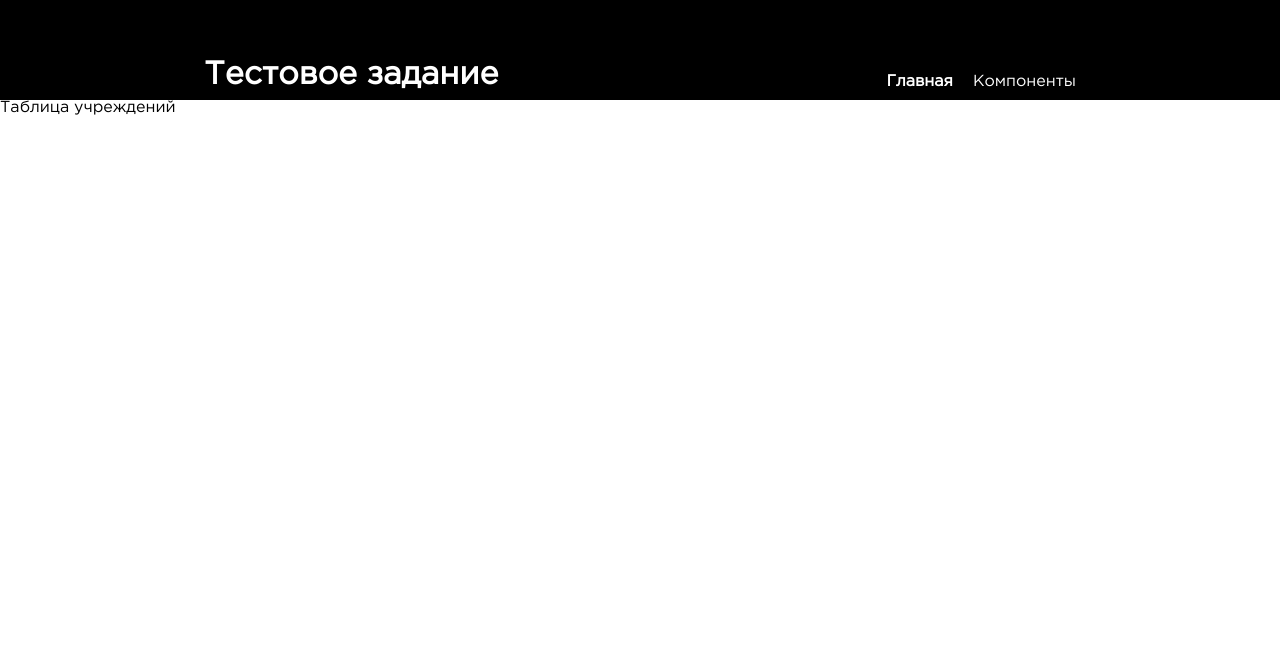
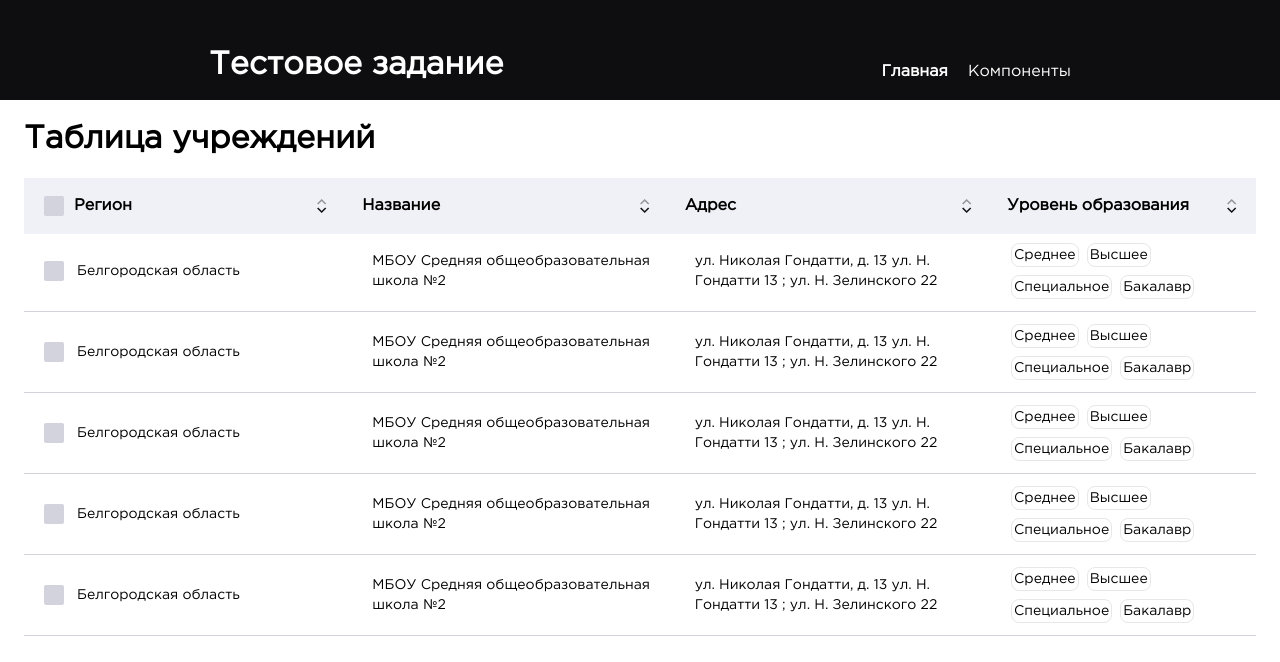
Before and after one commit to Hire-Hoffee/Schools-Table, a Vue app: page / in a window 1280 px wide. Shown: the top 662 px of the page. Built offline with nearby package versions, Linux system fonts and the light colour scheme.

Commit message:
table layout

```diff
--- a/src/App.vue
+++ b/src/App.vue
@@ -5,7 +5,13 @@ import AppHeader from '@/components/AppHeader.vue'
 
 <template>
   <AppHeader />
-  <RouterView />
+  <main>
+    <RouterView />
+  </main>
 </template>
 
-<style scoped></style>
+<style scoped>
+main {
+  margin: 24px;
+}
+</style>
--- a/src/components/AppHeader.vue
+++ b/src/components/AppHeader.vue
@@ -14,10 +14,10 @@ import { RouterLink } from 'vue-router'
 
 <style scoped lang="scss">
 header {
-  background-color: #000;
+  background-color: #0e0e10;
   height: 100px;
   color: #fff;
-  padding: 10px;
+  padding: 20px;
   display: flex;
   justify-content: space-around;
   align-items: flex-end;
--- /dev/null
+++ b/src/components/table/CheckBox.vue
@@ -0,0 +1,31 @@
+<template>
+  <input type="checkbox" />
+</template>
+
+<style scoped lang="scss">
+input[type='checkbox'] {
+  appearance: none;
+  width: 20px;
+  height: 20px;
+  border-radius: 2px;
+  cursor: pointer;
+  position: relative;
+  background-color: #d3d3de;
+}
+
+input[type='checkbox']:checked {
+  background-color: #1b1b1f;
+}
+
+input[type='checkbox']:checked::after {
+  content: '';
+  position: absolute;
+  left: 7px;
+  top: 4px;
+  width: 6px;
+  height: 10px;
+  border: solid white;
+  border-width: 0 2px 2px 0;
+  transform: rotate(45deg);
+}
+</style>
--- /dev/null
+++ b/src/components/table/EduTable.vue
@@ -0,0 +1,21 @@
+<script setup lang="ts">
+import HeaderLine from './HeaderLine.vue'
+import ItemLine from './ItemLine.vue'
+</script>
+
+<template>
+  <div class="container">
+    <HeaderLine />
+    <ItemLine />
+    <ItemLine />
+    <ItemLine />
+    <ItemLine />
+    <ItemLine />
+  </div>
+</template>
+
+<style scoped lang="scss">
+.container {
+  margin-top: 24px;
+}
+</style>
--- /dev/null
+++ b/src/components/table/HeaderLine.vue
@@ -0,0 +1,60 @@
+<script setup lang="ts">
+// import sortUp from '@/assets/images/sort_up.svg'
+import sortArrows from '@/assets/images/sort_arrows.svg'
+import CheckBox from './CheckBox.vue'
+</script>
+
+<template>
+  <div class="header">
+    <div class="item">
+      <div>
+        <CheckBox class="checkbox" />
+        <span>Регион</span>
+      </div>
+      <img :src="sortArrows" alt="sort" />
+    </div>
+    <div class="item">
+      <span>Название</span>
+      <img :src="sortArrows" alt="sort" />
+    </div>
+    <div class="item">
+      <span>Адрес</span>
+      <img :src="sortArrows" alt="sort" />
+    </div>
+    <div class="item">
+      <span>Уровень образования</span>
+      <img :src="sortArrows" alt="sort" />
+    </div>
+  </div>
+</template>
+
+<style scoped lang="scss">
+.header {
+  background-color: #f0f0f7;
+  font-weight: bold;
+  display: grid;
+  grid-template-columns: 1fr 1fr 1fr 265px;
+  height: 56px;
+  margin-bottom: 5px;
+
+  .item {
+    align-self: center;
+    display: flex;
+    justify-content: space-between;
+    padding: 0 16px;
+
+    div {
+      display: flex;
+      align-items: center;
+
+      .checkbox {
+        margin-right: 10px;
+      }
+    }
+
+    img {
+      cursor: pointer;
+    }
+  }
+}
+</style>
--- /dev/null
+++ b/src/components/table/ItemLine.vue
@@ -0,0 +1,58 @@
+<script setup lang="ts">
+import CheckBox from './CheckBox.vue'
+</script>
+
+<template>
+  <div class="line">
+    <div>
+      <CheckBox />
+      <p>Белгородская область</p>
+    </div>
+    <div>
+      <p>МБОУ Средняя общеобразовательная школа №2</p>
+    </div>
+    <div>
+      <p>ул. Николая Гондатти, д. 13 ул. Н. Гондатти 13 ; ул. Н. Зелинского 22</p>
+    </div>
+    <div>
+      <span>Среднее</span> <span>Высшее</span> <span>Специальное</span> <span>Бакалавр</span>
+    </div>
+  </div>
+  <hr />
+</template>
+
+<style scoped lang="scss">
+.line {
+  display: grid;
+  grid-template-columns: 1fr 1fr 1fr 265px;
+  justify-content: space-around;
+  min-height: 64px;
+  font-size: 14px;
+  line-height: 20px;
+
+  div {
+    width: 100%;
+    display: flex;
+    align-items: center;
+    flex-wrap: wrap;
+    padding: 0 16px;
+
+    p {
+      margin-left: 10px;
+    }
+
+    span {
+      border: 1px solid #e7e7e7;
+      border-radius: 8px;
+      margin: 4px;
+      padding: 1px 2px;
+    }
+  }
+}
+
+hr {
+  border: none;
+  height: 1px;
+  background-color: #d3d3de;
+}
+</style>
--- a/src/views/HomeView.vue
+++ b/src/views/HomeView.vue
@@ -1,5 +1,14 @@
-<script setup lang="ts"></script>
+<script setup lang="ts">
+import EduTable from '@/components/table/EduTable.vue'
+</script>
 
 <template>
-  <main>Таблица учреждений</main>
+  <h1>Таблица учреждений</h1>
+  <EduTable />
 </template>
+
+<style scoped lang="scss">
+h1 {
+  font-weight: bold;
+}
+</style>
--- a/src/views/UIKit.vue
+++ b/src/views/UIKit.vue
@@ -1,5 +1,11 @@
 <script setup lang="ts"></script>
 
 <template>
-  <main>Компоненты приложения</main>
+  <h1>Компоненты</h1>
 </template>
+
+<style scoped lang="scss">
+h1 {
+  font-weight: bold;
+}
+</style>
```
Also changed, not shown: src/assets/images/sort_arrows.svg (added).
